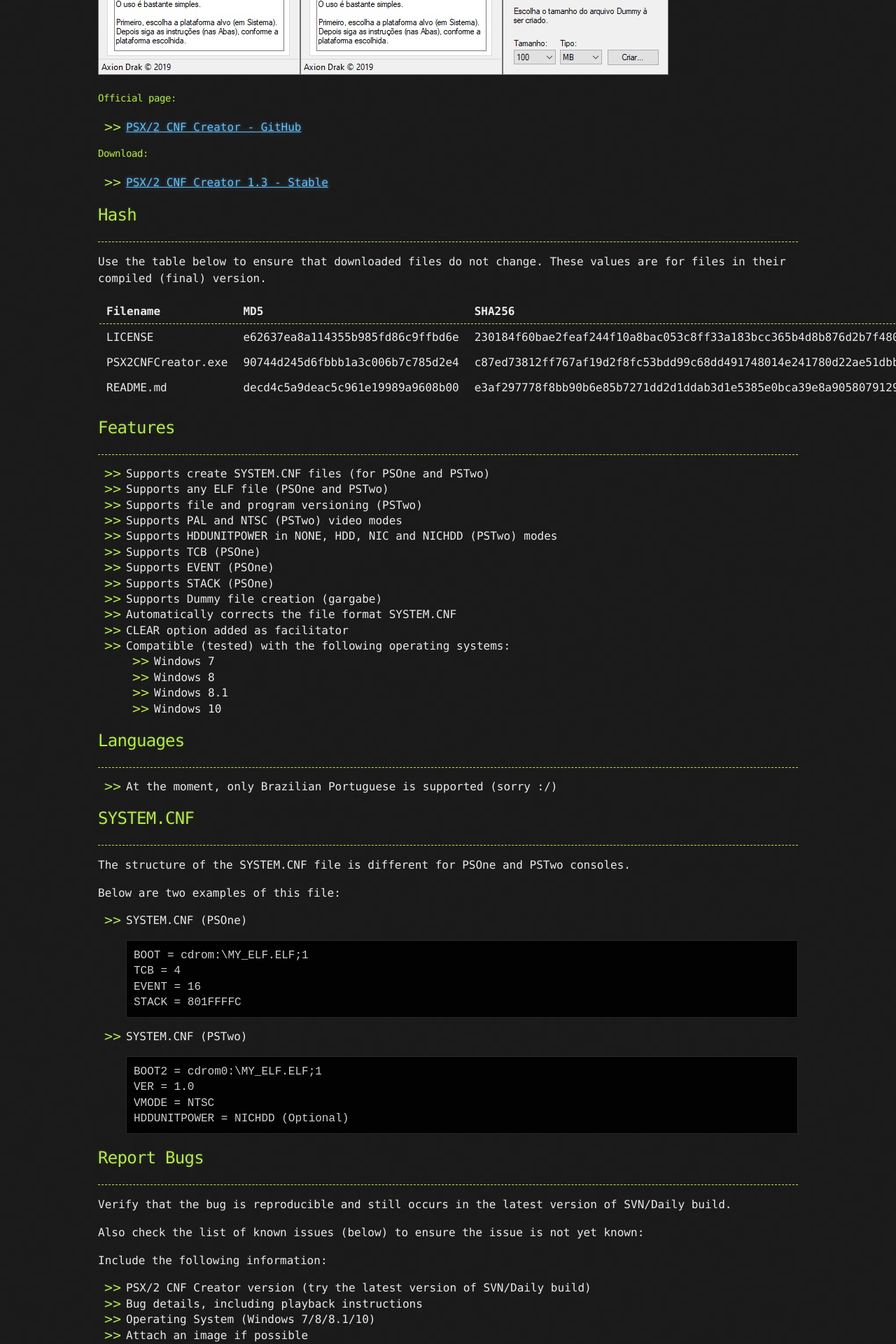
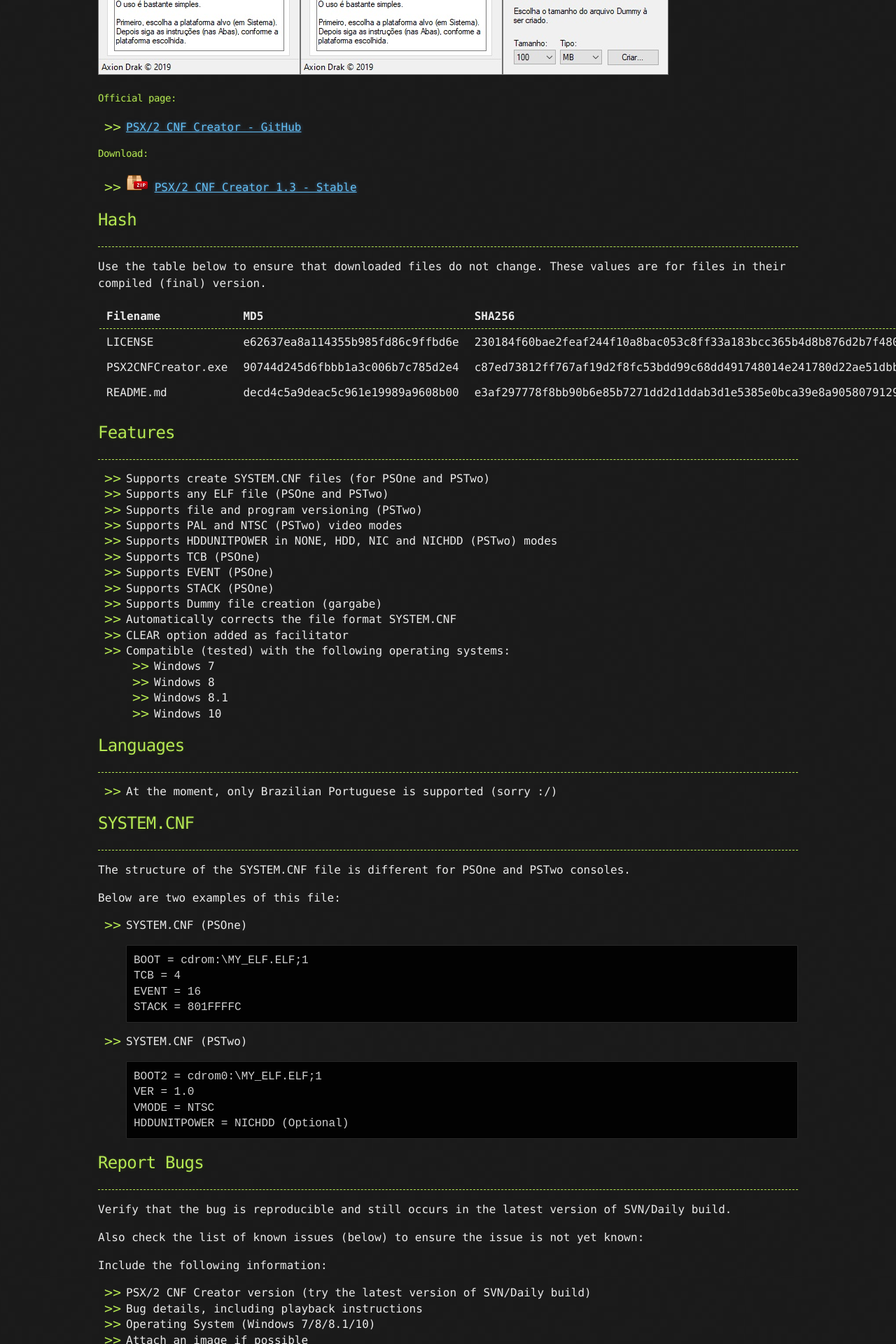
Before and after one commit to AxionDrak/axiondrak.github.io, a Jekyll site: the page built from psx-cnf.md, in a window 1280 px wide. Shown: the part 836-2756 px from the top of the page at 70% size. Built offline with Jekyll 4.4.1, drawn with Linux system fonts in a browser that asks for light colours; our own code applies the rules of GitHub Pages for plain Markdown files.

Commit message:
Update psx-cnf.md

```diff
--- a/psx-cnf.md
+++ b/psx-cnf.md
@@ -17,7 +17,7 @@ layout: default
 
 #### Download:
 
-* [PSX/2 CNF Creator 1.3 - Stable](https://github.com/AxionDrak/PSX2CNFCreator/releases/tag/v1.3)
+* ![useful image]({{ site.url }}/assets/images/zip-icon.png) [PSX/2 CNF Creator 1.3 - Stable](https://github.com/AxionDrak/PSX2CNFCreator/releases/tag/v1.3)
 
 ## Hash
 * * *
```
